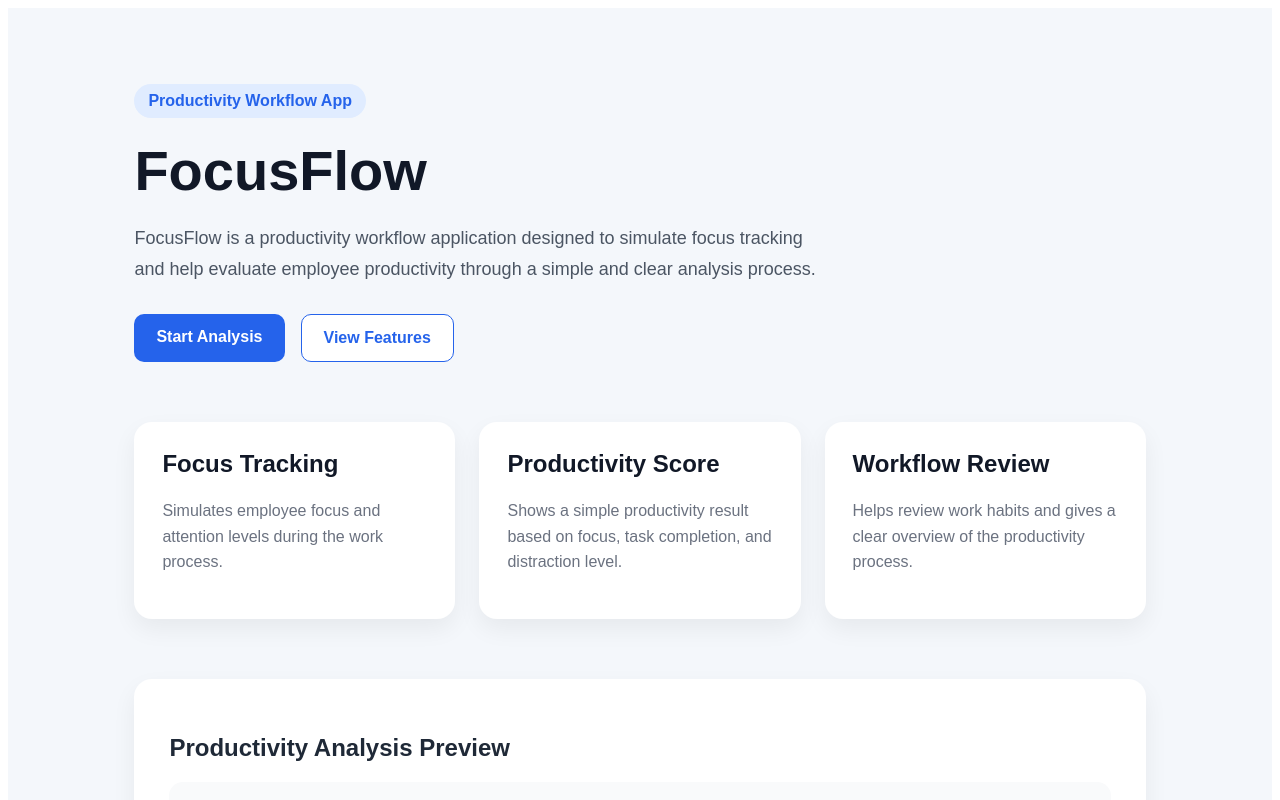
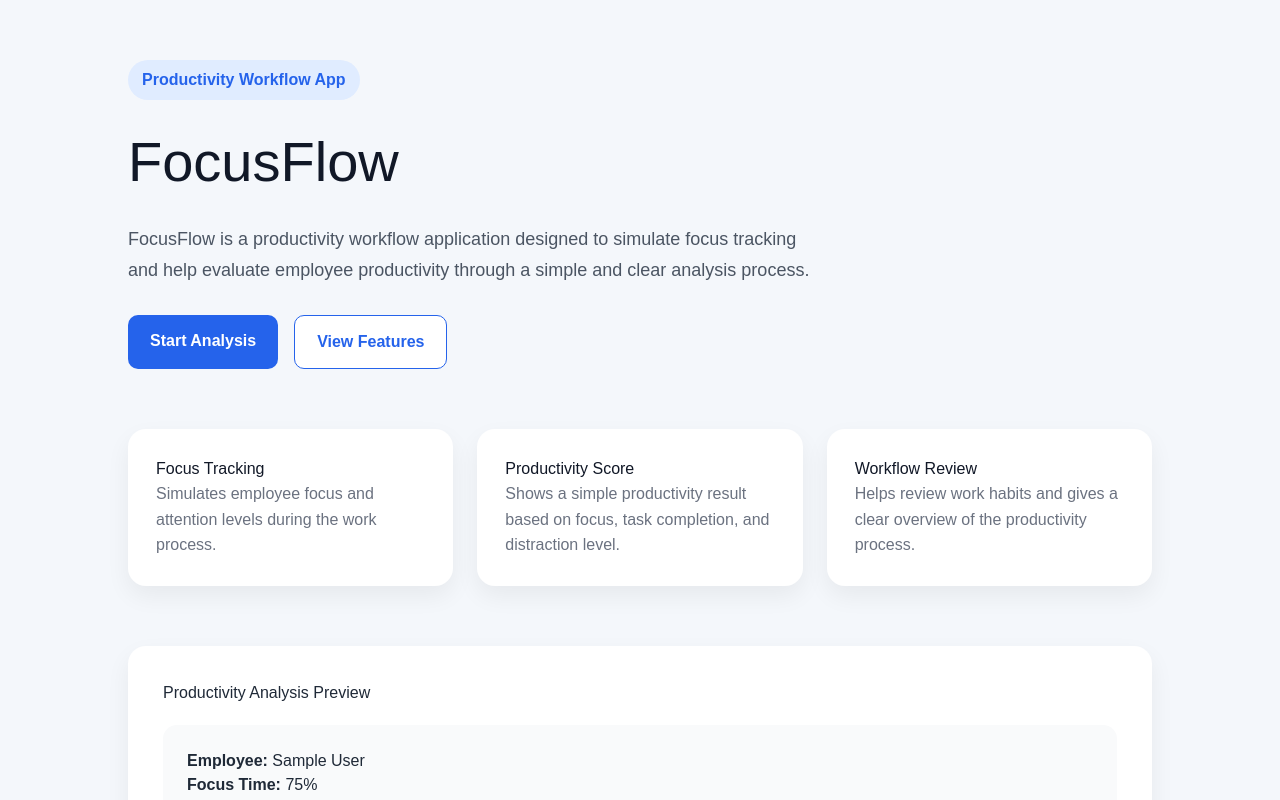
Before and after one commit to yagmur2626/focusflow-productivity-workflow, a Next.js app: page / in a window 1280 px wide. Shown: the top 800 px of the page. Built offline with nearby package versions, Linux system fonts and the light colour scheme.

Commit message:
Update globals.css
improve global.css

```diff
--- a/app/globals.css
+++ b/app/globals.css
@@ -1,3 +1,12 @@
+@import "tailwindcss";
+
+.home-page {
+  min-height: 100vh;
+  padding: 60px 10%;
+  background: #f4f7fb;
+  color: #1f2937;
+  font-family: Arial, Helvetica, sans-serif;
+}
 .home-page {
   min-height: 100vh;
   padding: 60px 10%;
```
